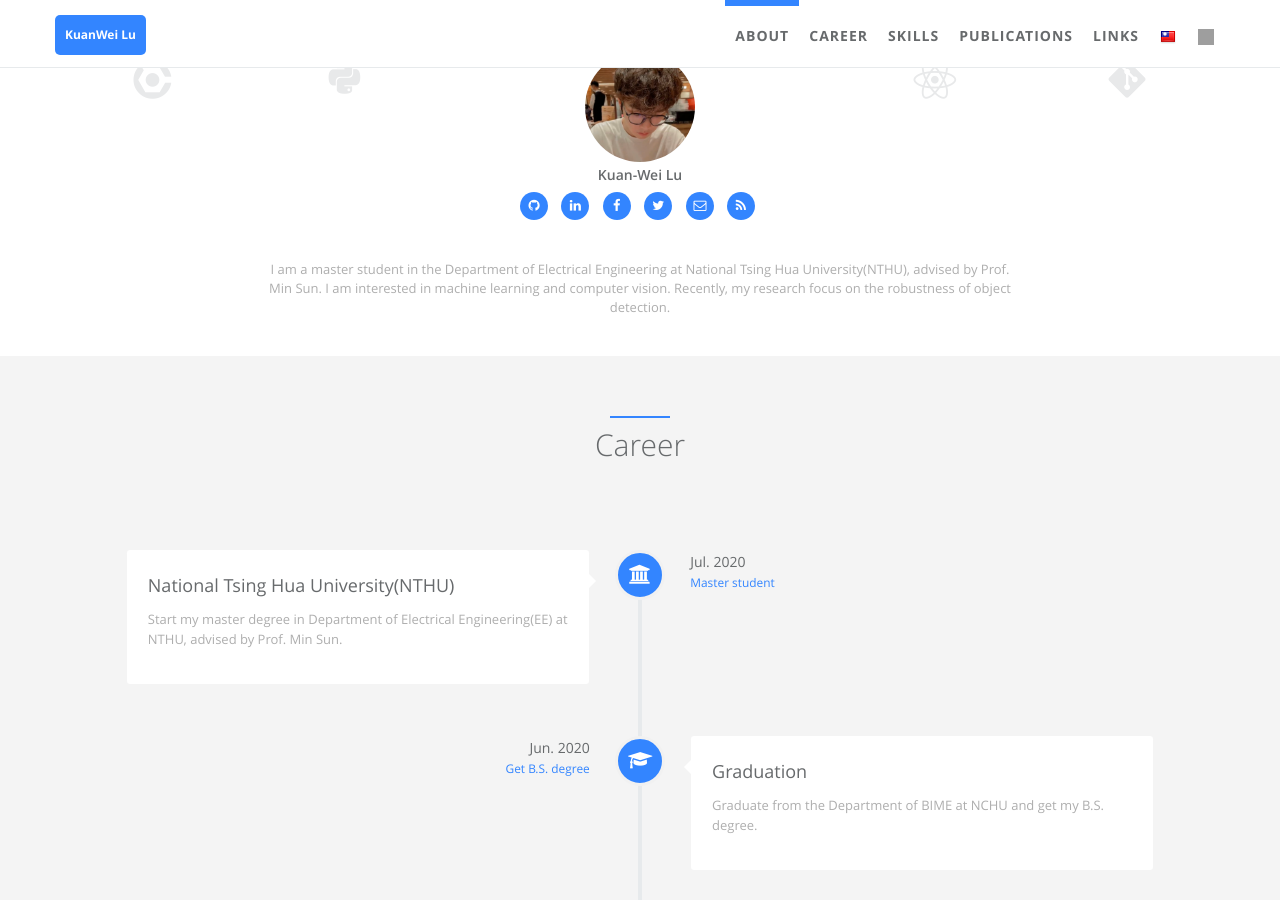
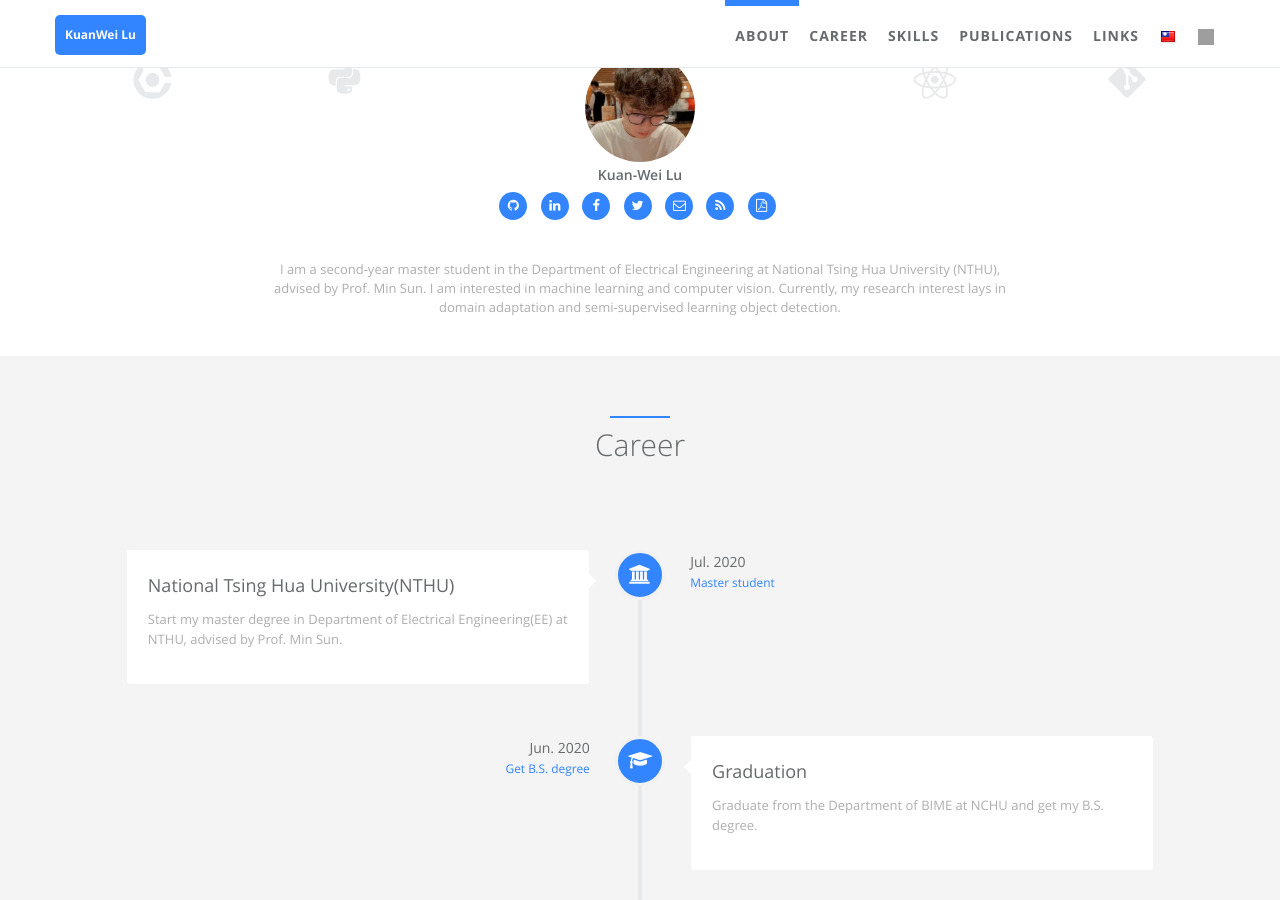
Before and after one commit to Stanleyluuuu/stanleyluuuu.github.io, a Jekyll site: the page built from index.html, in a window 1280 px wide and 900 px high, scrolled down 563 px. Built offline with Jekyll 4.4.1, drawn with Linux system fonts in a browser that asks for light colours; grey boxes are pictures that could not be loaded.

Commit message:
adding cv & change about me

```diff
--- a/_config.yml
+++ b/_config.yml
@@ -18,7 +18,7 @@ author:
   facebook_username: stanley.lu.10
   twitter_username: stanley860920
   email: stanley860920@gmail.com
-  # cv:
+  cv: ./pdf/Google-CV.pdf
   # skill icons are on avatar's left and right side. Reference urls are http://fontawesome.io/ and http://fizzed.com/oss/font-mfizz
   skill_icon1:
     - name: icon-gradle
@@ -26,7 +26,7 @@ author:
   skill_icon2:
     - name: icon-reactjs
     - name: icon-git
-  desc: I am a master student in the Department of Electrical Engineering at National Tsing Hua University(NTHU), advised by Prof. Min Sun. I am interested in machine learning and computer vision. Recently, my research focus on the robustness of object detection.
+  # desc: I am a master student in the Department of Electrical Engineering at National Tsing Hua University(NTHU), advised by Prof. Min Sun. I am interested in machine learning and computer vision. Recently, my research focus on the robustness of object detection.
 
 # comment
 # disqus:  # if you wanna comment feature, go to https://disqus.com/ to get your configuration; if not, comment following two lines.
--- a/static/locales/en.json
+++ b/static/locales/en.json
@@ -13,7 +13,7 @@
   },
   "about_me":{
     "about_me": "About Me",
-    "desc": "I am a master student in the Department of Electrical Engineering at National Tsing Hua University(NTHU), advised by Prof. Min Sun. I am interested in machine learning and computer vision. Recently, my research focus on the robustness of object detection."
+    "desc": "I am a second-year master student in the Department of Electrical Engineering at National Tsing Hua University (NTHU), advised by Prof. Min Sun. I am interested in machine learning and computer vision. Currently, my research interest lays in domain adaptation and semi-supervised learning object detection."
   },
   "skills":{
     "my_skills": "Skills"
```
Also changed, not shown: 1 other file.
